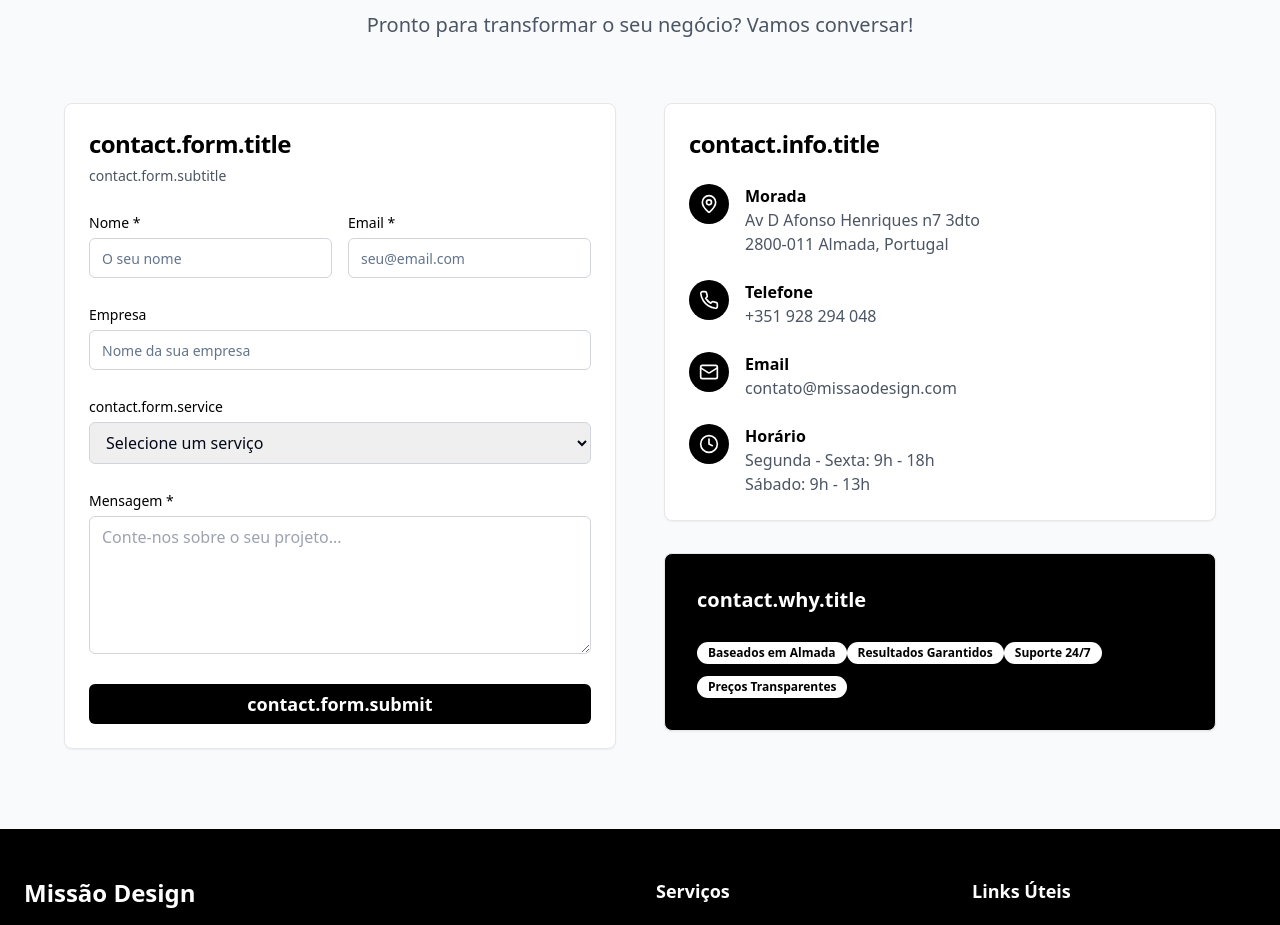
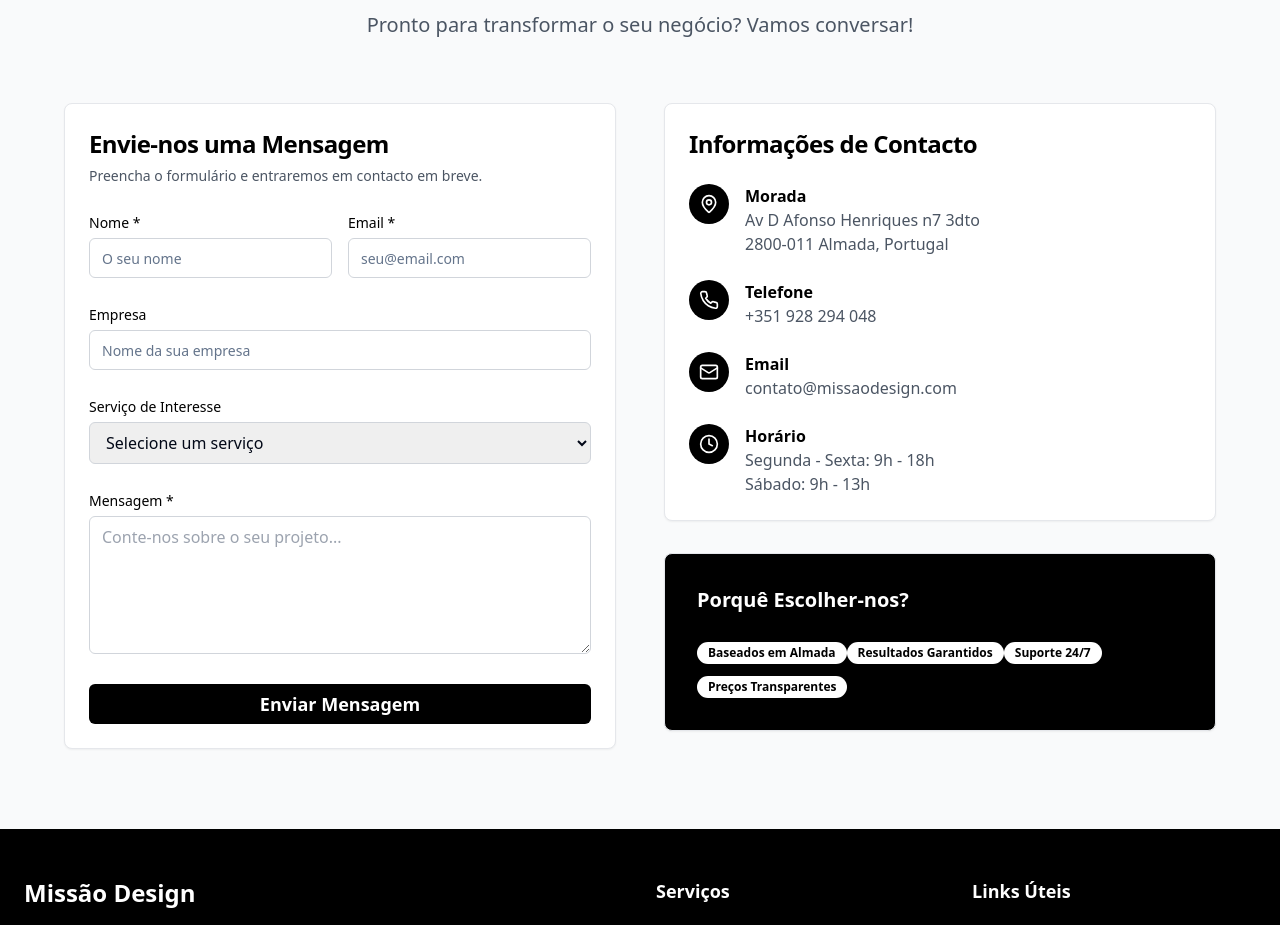
Before and after one commit to thonycs8/lisboa-digital-hub-euro, a React (Vite) app: page / in a window 1280 px wide. Shown: the part 4100-5025 px from the top of the page. Built offline with nearby package versions, Linux system fonts and the light colour scheme.

Commit message:
Fix contact section translations
Implement Clerk authentication.

```diff
--- a/src/contexts/LanguageContext.tsx
+++ b/src/contexts/LanguageContext.tsx
@@ -100,17 +100,24 @@ interface Translations {
     title: string;
     subtitle: string;
     form: {
+      title: string;
+      subtitle: string;
       name: string;
       email: string;
       company: string;
+      service: string;
       message: string;
-      send: string;
+      submit: string;
     };
     info: {
+      title: string;
       address: string;
       phone: string;
       email: string;
       hours: string;
+    };
+    why: {
+      title: string;
     };
   };
 
@@ -236,17 +243,24 @@ const translations: Record<Language, Translations> = {
       title: 'Entre em Contacto',
       subtitle: 'Pronto para transformar o seu negócio? Vamos conversar!',
       form: {
+        title: 'Envie-nos uma Mensagem',
+        subtitle: 'Preencha o formulário e entraremos em contacto em breve.',
         name: 'Nome',
         email: 'Email',
         company: 'Empresa',
+        service: 'Serviço de Interesse',
         message: 'Mensagem',
-        send: 'Enviar Mensagem',
+        submit: 'Enviar Mensagem',
       },
       info: {
+        title: 'Informações de Contacto',
         address: 'Morada',
         phone: 'Telefone',
         email: 'Email',
         hours: 'Horário',
+      },
+      why: {
+        title: 'Porquê Escolher-nos?',
       },
     },
     footer: {
@@ -366,17 +380,24 @@ const translations: Record<Language, Translations> = {
       title: 'Get In Touch',
       subtitle: 'Ready to transform your business? Let\'s talk!',
       form: {
+        title: 'Send us a Message',
+        subtitle: 'Fill out the form and we\'ll get back to you soon.',
         name: 'Name',
         email: 'Email',
         company: 'Company',
+        service: 'Service of Interest',
         message: 'Message',
-        send: 'Send Message',
+        submit: 'Send Message',
       },
       info: {
+        title: 'Contact Information',
         address: 'Address',
         phone: 'Phone',
         email: 'Email',
         hours: 'Hours',
+      },
+      why: {
+        title: 'Why Choose Us?',
       },
     },
     footer: {
@@ -496,17 +517,24 @@ const translations: Record<Language, Translations> = {
       title: 'Ponte en Contacto',
       subtitle: '¿Listo para transformar tu negocio? ¡Hablemos!',
       form: {
+        title: 'Envíanos un Mensaje',
+        subtitle: 'Completa el formulario y nos pondremos en contacto pronto.',
         name: 'Nombre',
         email: 'Email',
         company: 'Empresa',
+        service: 'Servicio de Interés',
         message: 'Mensaje',
-        send: 'Enviar Mensaje',
+        submit: 'Enviar Mensaje',
       },
       info: {
+        title: 'Información de Contacto',
         address: 'Dirección',
         phone: 'Teléfono',
         email: 'Email',
         hours: 'Horario',
+      },
+      why: {
+        title: '¿Por qué Elegirnos?',
       },
     },
     footer: {
@@ -626,17 +654,24 @@ const translations: Record<Language, Translations> = {
       title: 'Entrer en Contact',
       subtitle: 'Prêt à transformer votre entreprise ? Parlons-en !',
       form: {
+        title: 'Envoyez-nous un Message',
+        subtitle: 'Remplissez le formulaire et nous vous recontacterons bientôt.',
         name: 'Nom',
         email: 'Email',
         company: 'Entreprise',
+        service: 'Service d\'Intérêt',
         message: 'Message',
-        send: 'Envoyer le Message',
+        submit: 'Envoyer le Message',
       },
       info: {
+        title: 'Informations de Contact',
         address: 'Adresse',
         phone: 'Téléphone',
         email: 'Email',
         hours: 'Horaires',
+      },
+      why: {
+        title: 'Pourquoi Nous Choisir ?',
       },
     },
     footer: {
```
